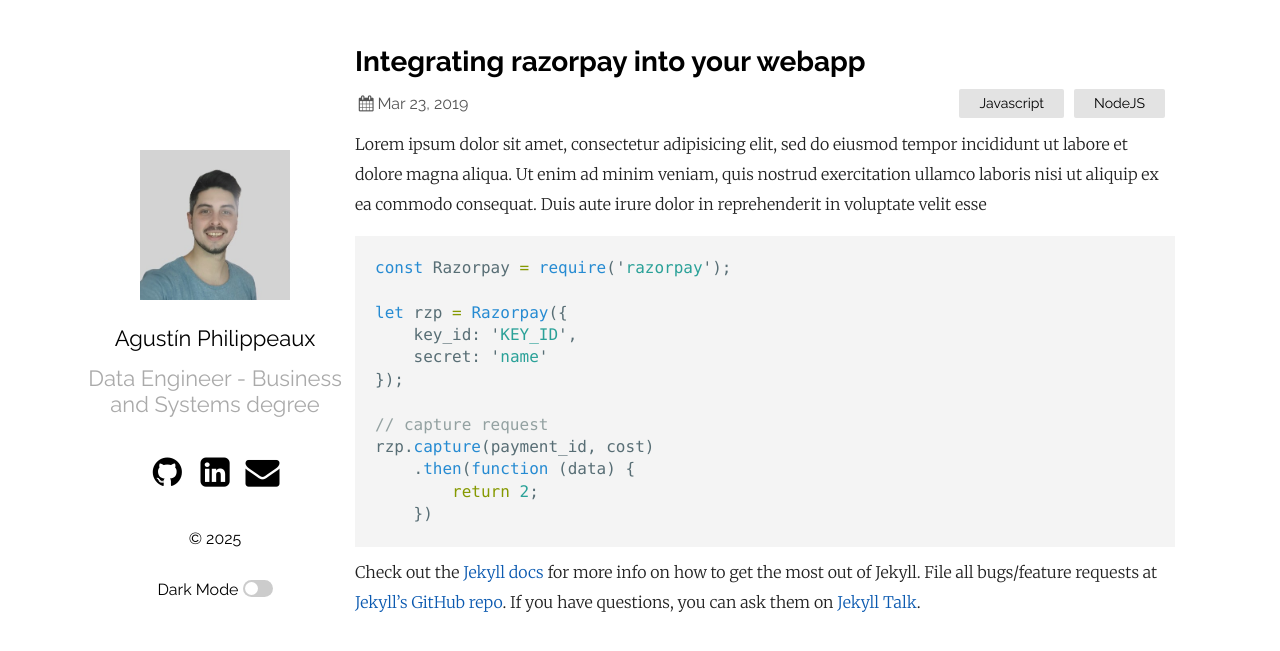
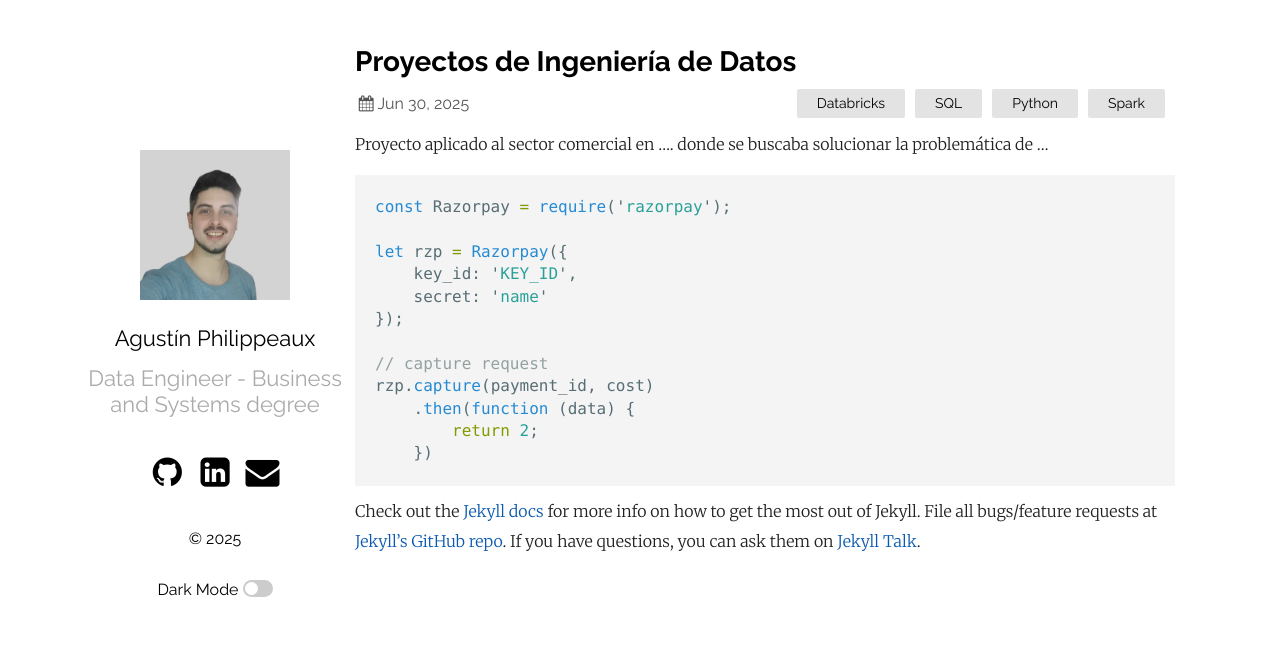
Before and after one commit to agustinphx/personal_site, a Jekyll site: the page built from _posts/2025-06-30-welcome-to-jekyll.markdown, in a window 1280 px wide. Shown: the top 651 px of the page. Built offline with Jekyll 4.4.1, drawn with Linux system fonts in a browser that asks for light colours.

Commit message:
Update 2025-06-30-welcome-to-jekyll.markdown

````diff
--- a/_posts/2025-06-30-welcome-to-jekyll.markdown
+++ b/_posts/2025-06-30-welcome-to-jekyll.markdown
@@ -1,10 +1,10 @@
 ---
 layout: post
-title:  "Integrating razorpay into your webapp"
-date:   2019-03-23 21:03:36 +0530
-categories: Javascript NodeJS
+title:  "Proyectos de Ingeniería de Datos"
+date:   2025-06-30 21:03:36 +0530
+categories: Databricks SQL Python Spark
 ---
-Lorem ipsum dolor sit amet, consectetur adipisicing elit, sed do eiusmod tempor incididunt ut labore et dolore magna aliqua. Ut enim ad minim veniam, quis nostrud exercitation ullamco laboris nisi ut aliquip ex ea commodo consequat. Duis aute irure dolor in reprehenderit in voluptate velit esse
+Proyecto aplicado al sector comercial en .... donde se buscaba solucionar la problemática de ...
 
 ```javascript
 const Razorpay = require('razorpay');
````
